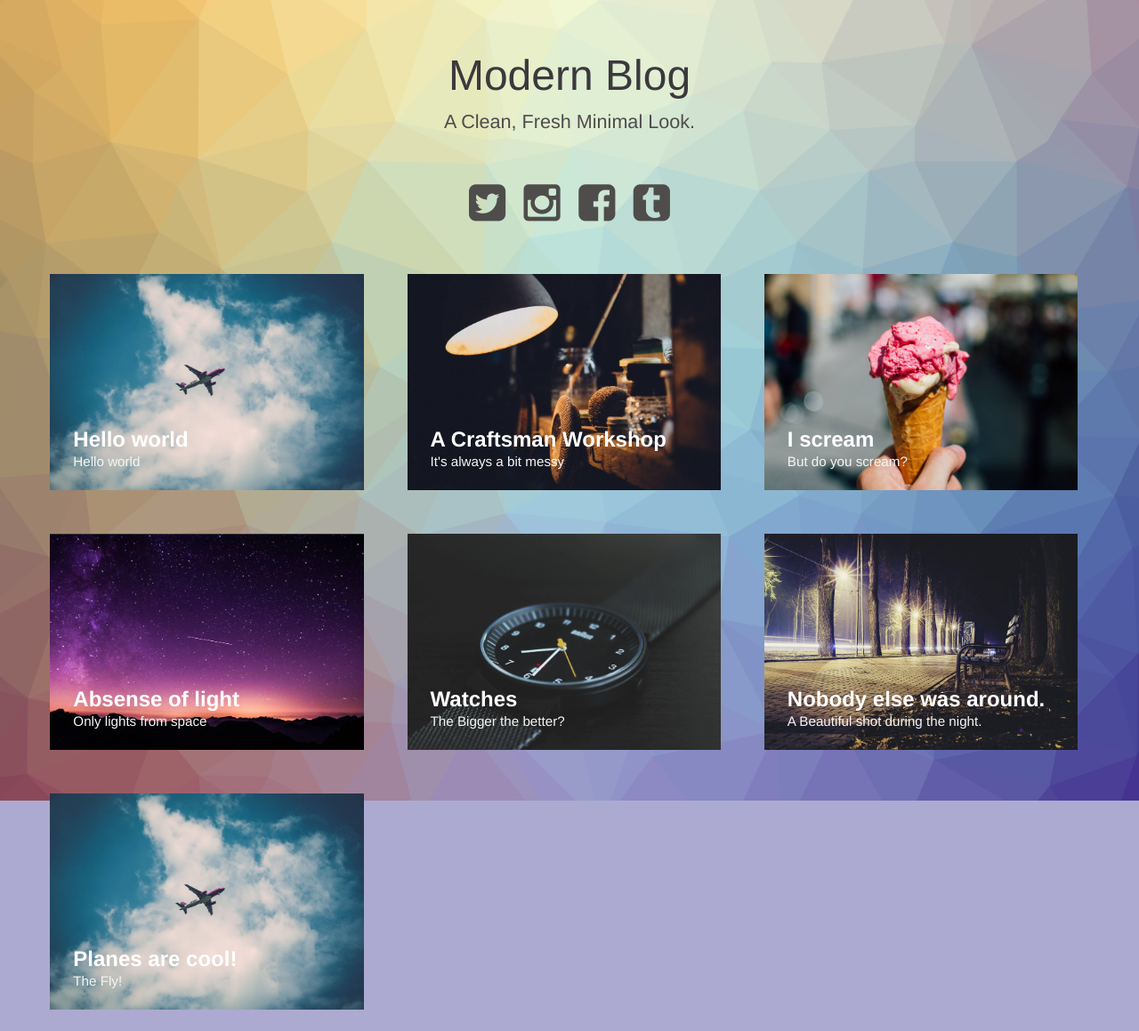
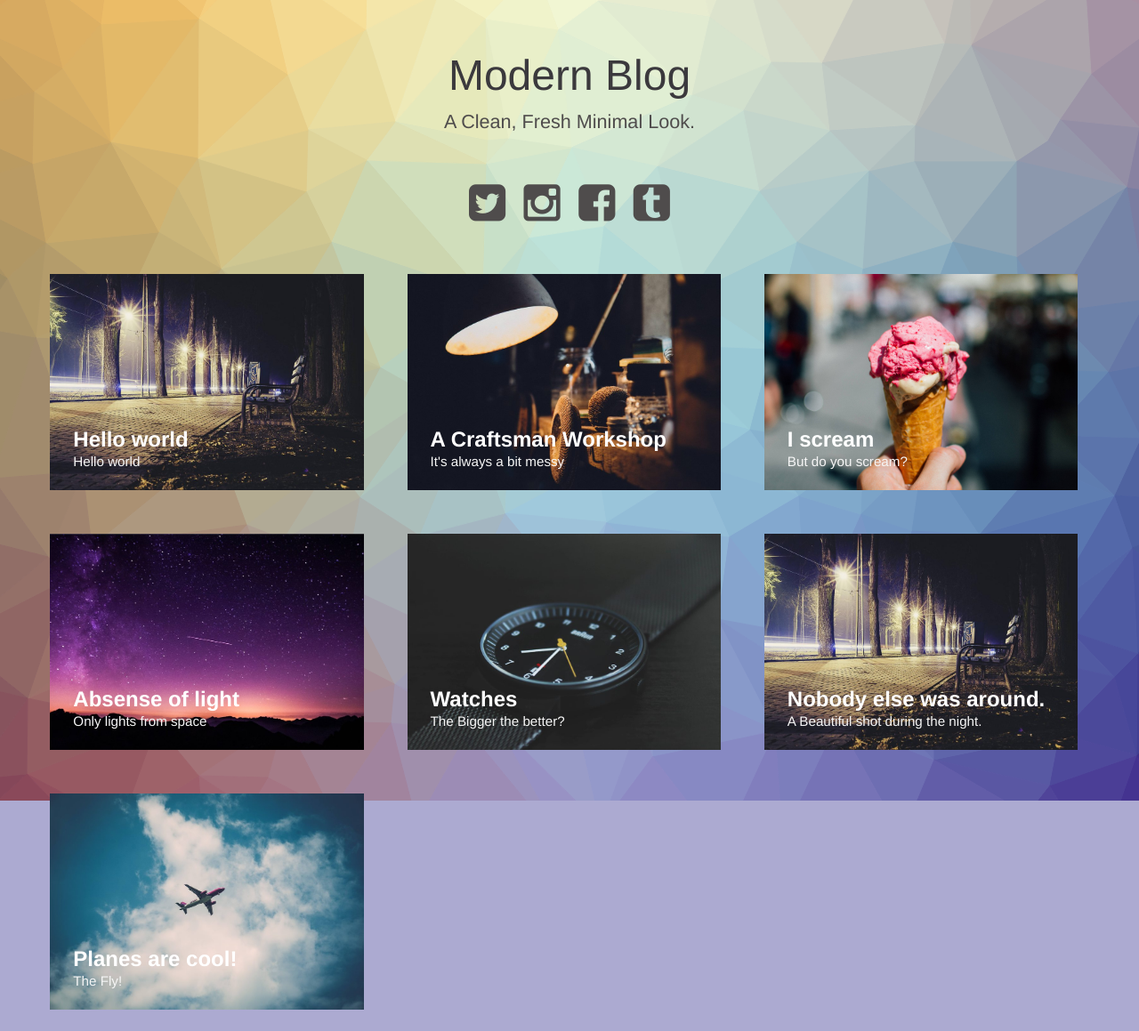
Before and after one commit to yz14/tm29, a Jekyll site: the page built from index.html, in a window 1280 px wide. Shown: the whole page at 89% size. Built offline with Jekyll 4.4.1, drawn with Linux system fonts in a browser that asks for light colours.

Commit message:
Update 2022-04-20-planes.markdown

```diff
--- a/_posts/2022-04-20-planes.markdown
+++ b/_posts/2022-04-20-planes.markdown
@@ -3,7 +3,7 @@ title:  "Hello world"
 subtitle: "Hello world"
 author: "Wferr"
 avatar: "img/authors/wferr.png"
-image: "img/a.jpg"
+image: "img/b.jpg"
 date:   2022-04-20 12:12:12
 ---
 
```
